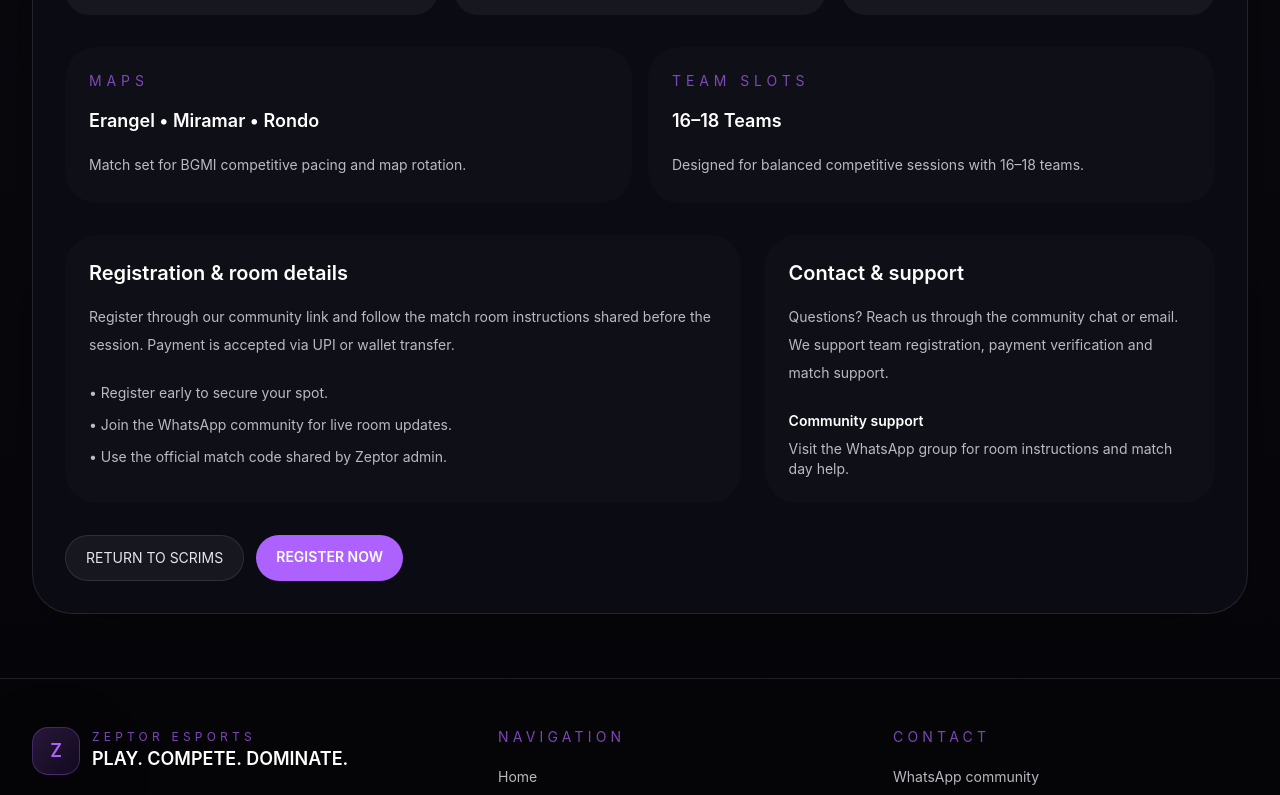
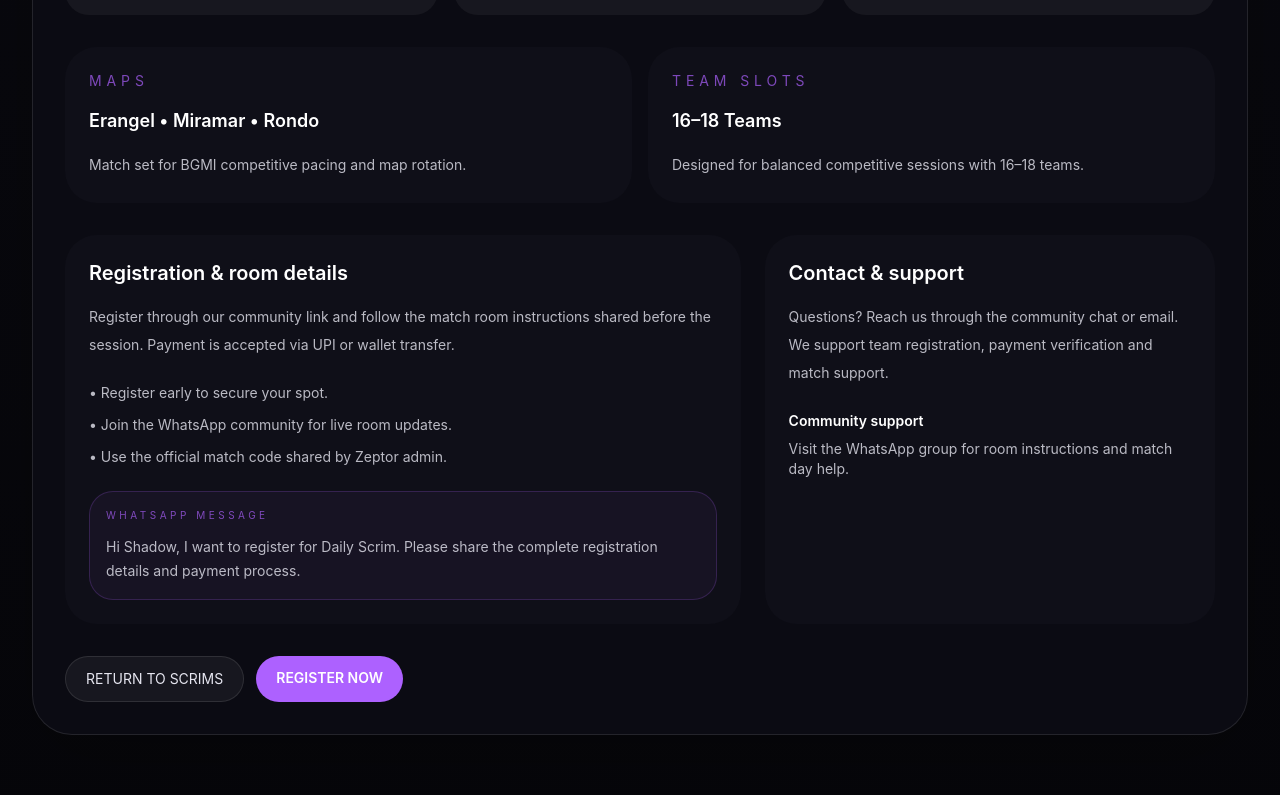
Before and after one commit to lakshay-demo/zeptor, a React (Vite) app: page /scrims/session-1 in a window 1280 px wide. Shown: the part 394-1189 px from the top of the page. Built offline with nearby package versions, Linux system fonts and the light colour scheme.

Commit message:
Update WhatsApp registration greeting

```diff
--- a/src/routes/ScrimDetailsPage.tsx
+++ b/src/routes/ScrimDetailsPage.tsx
@@ -3,9 +3,12 @@ import { Link, useParams } from 'react-router-dom';
 import { scrimSessions } from '../data/scrims';
 import { siteConfig } from '../data/siteConfig';
 
+const whatsappRegistrationMessage = (sessionTitle: string) =>
+  `Hi Shadow, I want to register for ${sessionTitle}. Please share the complete registration details and payment process.`;
+
 const whatsappRegistrationLink = (sessionTitle: string) => {
   const phone = (siteConfig.scrimRegistrationPhone || siteConfig.contactPhone || '').replace(/\D/g, '');
-  const text = encodeURIComponent(`Hi Zeptor, I want to register for ${sessionTitle}. Please share the complete registration details and payment process.`);
+  const text = encodeURIComponent(whatsappRegistrationMessage(sessionTitle));
 
   return phone ? `https://wa.me/${phone}?text=${text}` : siteConfig.whatsappCommunity;
 };
@@ -69,6 +72,10 @@ const ScrimDetailsPage = () => {
               <li>• Join the WhatsApp community for live room updates.</li>
               <li>• Use the official match code shared by Zeptor admin.</li>
             </ul>
+            <div className="mt-6 rounded-3xl border border-violet/20 bg-violet/5 p-4">
+              <p className="text-[10px] uppercase tracking-[0.35em] text-violet/70">WhatsApp message</p>
+              <p className="mt-3 text-sm leading-6 text-silver/80">{whatsappRegistrationMessage(session.title)}</p>
+            </div>
           </div>
           <div className="rounded-[32px] bg-[#0f0f18] p-6">
             <h2 className="text-xl font-semibold text-white">Contact & support</h2>
--- a/src/routes/ScrimsPage.tsx
+++ b/src/routes/ScrimsPage.tsx
@@ -5,9 +5,12 @@ import { ArrowRight, Clock3, Globe, ShieldCheck } from 'lucide-react';
 import { scrimSessions, promos } from '../data/scrims';
 import { siteConfig } from '../data/siteConfig';
 
+const whatsappRegistrationMessage = (sessionTitle: string) =>
+  `Hi Shadow, I want to register for ${sessionTitle}. Please share the full registration details and payment process.`;
+
 const whatsappRegistrationLink = (sessionTitle: string) => {
   const phone = (siteConfig.scrimRegistrationPhone || siteConfig.contactPhone || '').replace(/\D/g, '');
-  const message = encodeURIComponent(`Hi Zeptor, I want to register for ${sessionTitle}. Please share the full registration details and payment process.`);
+  const message = encodeURIComponent(whatsappRegistrationMessage(sessionTitle));
 
   return phone ? `https://wa.me/${phone}?text=${message}` : siteConfig.whatsappCommunity;
 };
@@ -99,6 +102,10 @@ const ScrimsPage = () => {
                   </a>
                 </div>
               </div>
+              <div className="mt-5 rounded-3xl border border-violet/20 bg-violet/5 p-4">
+                <p className="text-[10px] uppercase tracking-[0.35em] text-violet/70">WhatsApp message</p>
+                <p className="mt-3 text-sm leading-6 text-silver/80">{whatsappRegistrationMessage(session.title)}</p>
+              </div>
             </motion.div>
           ))}
         </div>
```
